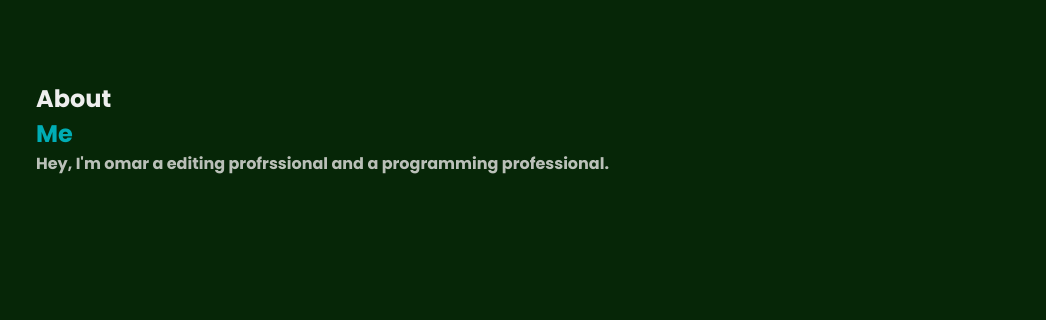
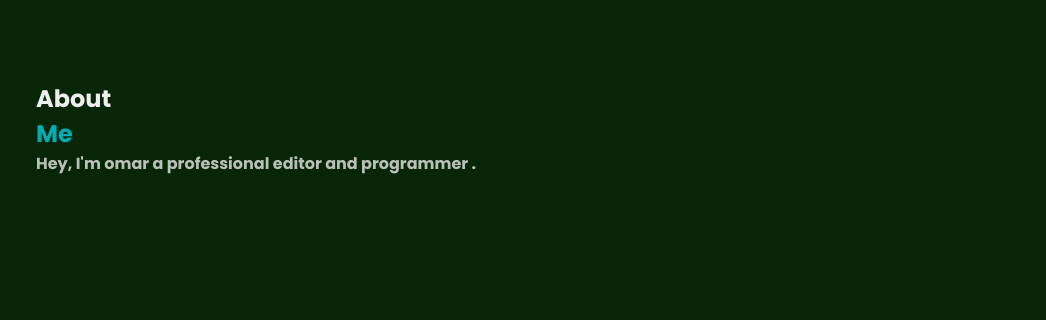
Before and after one commit to elakhdaromaaar-alt/projet-omar, a plain HTML site: page index.html in a window 1280 px wide. Shown: the part 691-1011 px from the top of the page, 234-1280 px from the left. Drawn offline with Linux system fonts and the light colour scheme.

Commit message:
Update index.html

```diff
--- a/index.html
+++ b/index.html
@@ -80,7 +80,7 @@
           <h1 class="aboutTitle">Me</h1>
         </div>
         <p class="aboutMePar">
-          Hey, I'm omar a editing profrssional and a programming professional.
+          Hey, I'm omar a professional editor and programmer .
       </div>
     </section>
       <section class="works" id="MyWorks">
```
